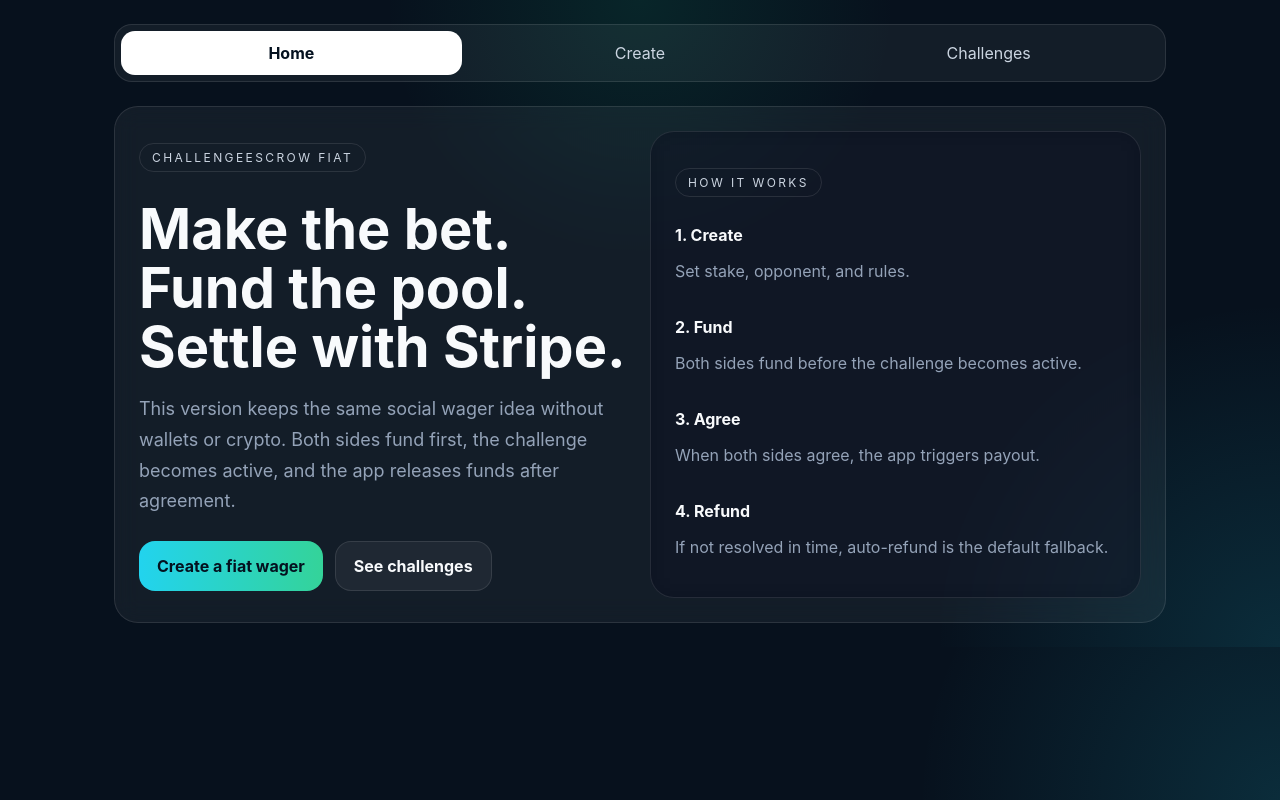
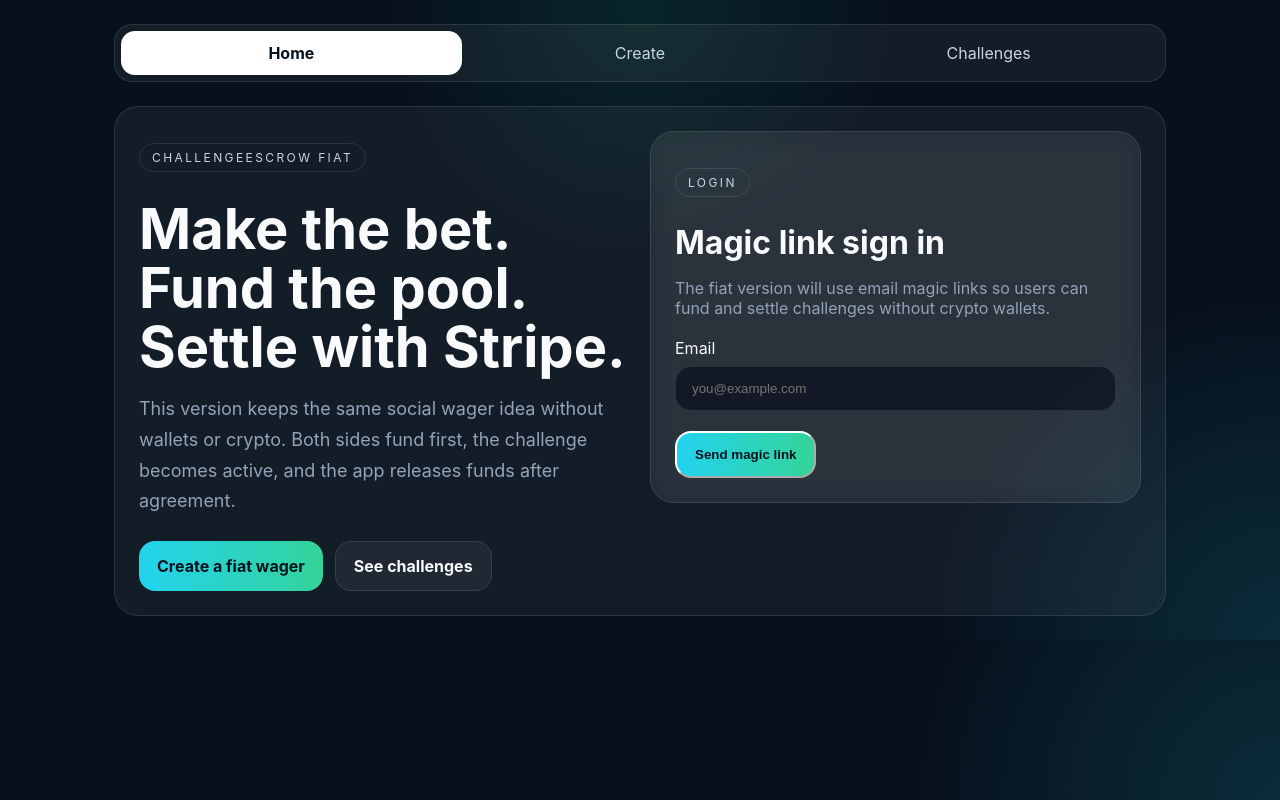
Before and after one commit to botopen25-tech/challenge-escrow-fiat, a Next.js app: page / in a window 1280 px wide. Built offline with nearby package versions, Linux system fonts and the light colour scheme.

Commit message:
Add magic link auth shell

```diff
--- a/app/page.tsx
+++ b/app/page.tsx
@@ -1,5 +1,6 @@
 import { TopTabs } from '../components/top-tabs';
 import Link from 'next/link';
+import { LoginCard } from '../components/login-card';
 
 export default function HomePage() {
   return (
@@ -17,15 +18,7 @@ export default function HomePage() {
             <Link className="buttonSecondary" href="/challenges">See challenges</Link>
           </div>
         </div>
-        <div className="card" style={{ background: 'rgba(2,6,23,.45)' }}>
-          <p className="badge">How it works</p>
-          <div className="grid" style={{ marginTop: 16 }}>
-            <div><strong>1. Create</strong><p className="muted">Set stake, opponent, and rules.</p></div>
-            <div><strong>2. Fund</strong><p className="muted">Both sides fund before the challenge becomes active.</p></div>
-            <div><strong>3. Agree</strong><p className="muted">When both sides agree, the app triggers payout.</p></div>
-            <div><strong>4. Refund</strong><p className="muted">If not resolved in time, auto-refund is the default fallback.</p></div>
-          </div>
-        </div>
+        <LoginCard />
       </section>
     </main>
   );
--- /dev/null
+++ b/components/login-card.tsx
@@ -0,0 +1,18 @@
+export function LoginCard() {
+  return (
+    <section className="card">
+      <p className="badge">Login</p>
+      <h2 style={{ margin: '14px 0 8px', fontSize: 32 }}>Magic link sign in</h2>
+      <p className="muted" style={{ marginBottom: 20 }}>
+        The fiat version will use email magic links so users can fund and settle challenges without crypto wallets.
+      </p>
+      <label>
+        <div style={{ marginBottom: 8 }}>Email</div>
+        <input placeholder="you@example.com" />
+      </label>
+      <div style={{ display: 'flex', gap: 12, marginTop: 20, flexWrap: 'wrap' }}>
+        <button className="buttonPrimary">Send magic link</button>
+      </div>
+    </section>
+  );
+}
--- /dev/null
+++ b/lib/auth-notes.ts
@@ -0,0 +1,4 @@
+export const authChoice = {
+  provider: 'magic-link',
+  note: 'Fiat version will use email magic links instead of passwords for the first auth pass.',
+};
```
